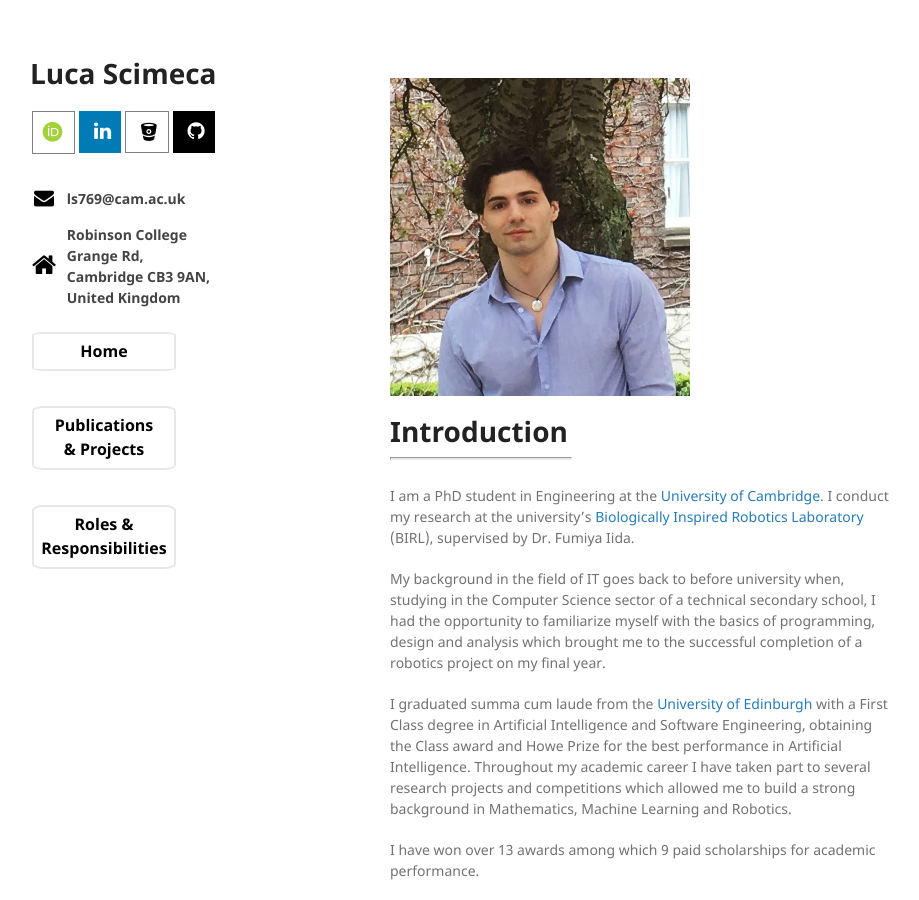
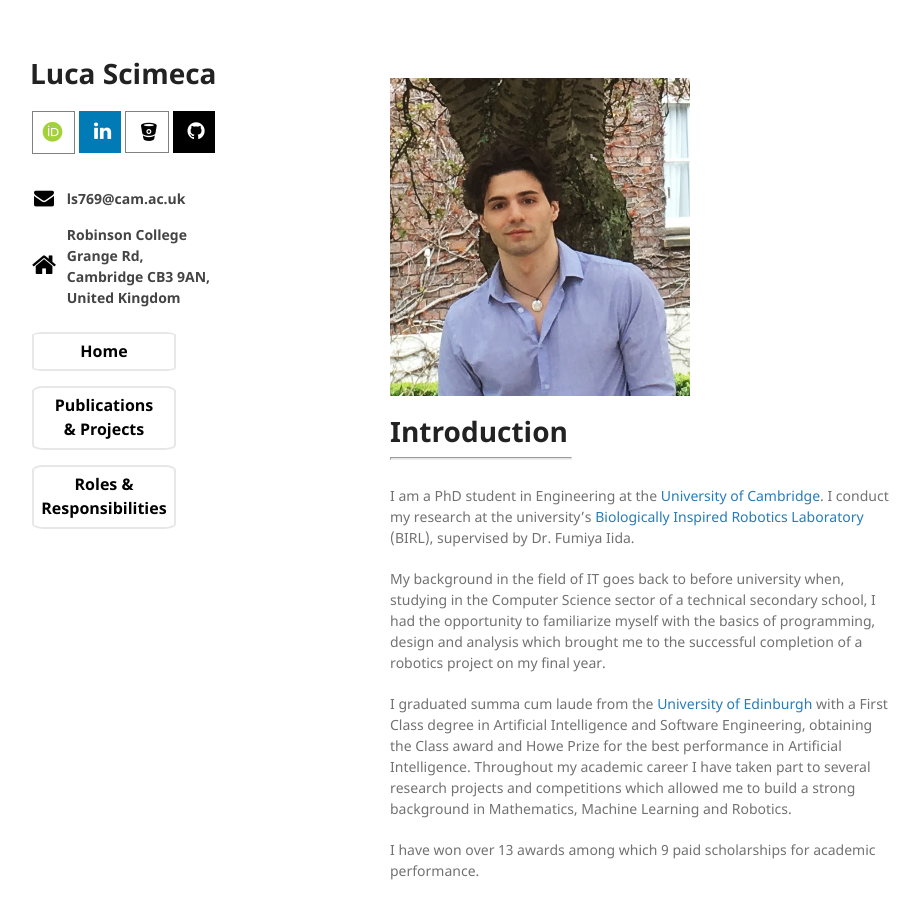
Before and after one commit to lucascimeca/lucascimeca.github.io, a Jekyll site: the page built from index.md, in a window 1280 px wide and 900 px high. Shown: the whole window, without its empty margins (180-1099 px from the left). Built offline with Jekyll 4.4.1, drawn with Linux system fonts in a browser that asks for light colours; nearby versions of some CDN libraries; some web fonts are replaced; the repository's description, which GitHub fills in, is left out.

Commit message:
Update default.html

```diff
--- a/_layouts/default.html
+++ b/_layouts/default.html
@@ -68,14 +68,14 @@
         </table>
 
         <div class="accordion">
-        <table style="width: 250px">
+        <table style="width: 250px; margin:0 0 0 0px">
           <tr>
             <th colspan="2" style="align:center; padding-bottom:8px"><a href="https://lucascimeca.github.io/" class="button-hover-main" style="vertical-align:middle; padding: 5px 5px 5px 5px">Home</a></th>
           </tr>
         </table>
         <div class="accordion-content">
           <div class="accordion-inner">
-            <table style="width: 250px">
+            <table style="width: 250px; margin:0 0 0 0px">
               <tr>
                 <th rowspan="3" colspan="1" style="text-align: center; vertical-align:top; padding-top:0px; padding-left:20px" width="70px">
                     <img src="../docs/link1.png" align="center" height="90" width="60">
@@ -90,7 +90,7 @@
         </div>
 
         <div class="accordion">
-        <table style="width: 250px">
+        <table style="width: 250px; margin:0 0 0 0px">
           <tr>
             <th colspan="2" style="align:center; padding-bottom:8px"><a href="https://lucascimeca.github.io/publications" class="button-hover-large-main" style="vertical-align:middle; padding: 5px 5px 5px 5px">Publications </br>& Projects</a></th>
             <td></td>
@@ -98,7 +98,7 @@
         </table>
         <div class="accordion-content">
           <div class="accordion-inner">
-            <table style="width: 250px">
+            <table style="width: 250px; margin:0 0 0 0px">
               <tr>
                 <th rowspan="2" colspan="1" style="text-align: center; vertical-align:top; padding-top:0px; padding-left:20px" width="70px">
                     <img src="../docs/link2.png" align="center" height="65" width="60"></th>
@@ -110,7 +110,7 @@
         </div>
 
         <div class="accordion">
-        <table style="width: 250px">
+        <table style="width: 250px; margin:0 0 0 0px">
           <tr>
             <th colspan="2" style="align:center; padding-bottom:8px"><a href="https://lucascimeca.github.io/responsibilities" class="button-hover-large-main" style="vertical-align:middle; padding: 5px 5px 5px 5px">Roles & Responsibilities</a> </td></th>
             <td></td>
@@ -118,7 +118,7 @@
         </table>
         <div class="accordion-content">
           <div class="accordion-inner">
-            <table style="width: 250px">
+            <table style="width: 250px; margin:0 0 0 0px">
               <tr>
                 <th rowspan="2" colspan="1" style="text-align: center; vertical-align:top; padding-top:0px; padding-left:20px" width="70px">
                     <img src="../docs/link3.png" align="center" height="65" width="60"></th>
```
